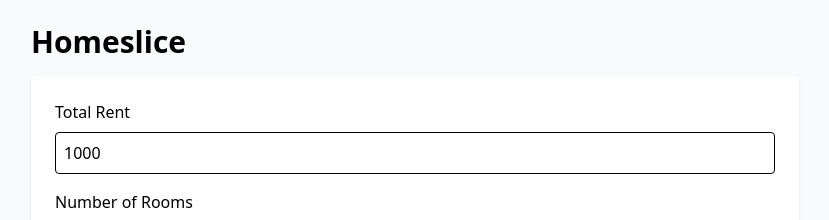
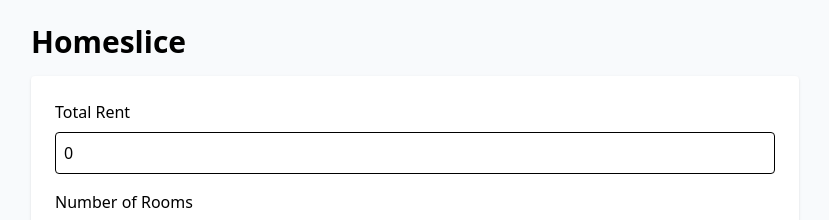
Before and after one commit to 392-f25/room-sorting-app, a React (Vite) app: page / in a window 1280 px wide. Shown: the top 220 px of the page, without its empty margins (225-1054 px from the left). Built offline with nearby package versions, Linux system fonts and the light colour scheme; no server answers.

Commit message:
change default rent to 0

```diff
--- a/src/components/AuctionCreator.tsx
+++ b/src/components/AuctionCreator.tsx
@@ -4,7 +4,7 @@
 
 // The `users` property is no longer needed at creation time.
 export const AuctionCreator = ({ onCreate }: PropsWithChildren<{ onCreate: (data: Omit<CreateData, 'users'>) => void }>) => {
-  const [totalRent, setTotalRent] = useState<string>('1000');
+  const [totalRent, setTotalRent] = useState<string>('0');
   const [count, setCount] = useState<string>('2');
   const [roomNames, setRoomNames] = useState<string[]>(['Room 1', 'Room 2']);
   const [errors, setErrors] = useState<string | null>(null);
```
